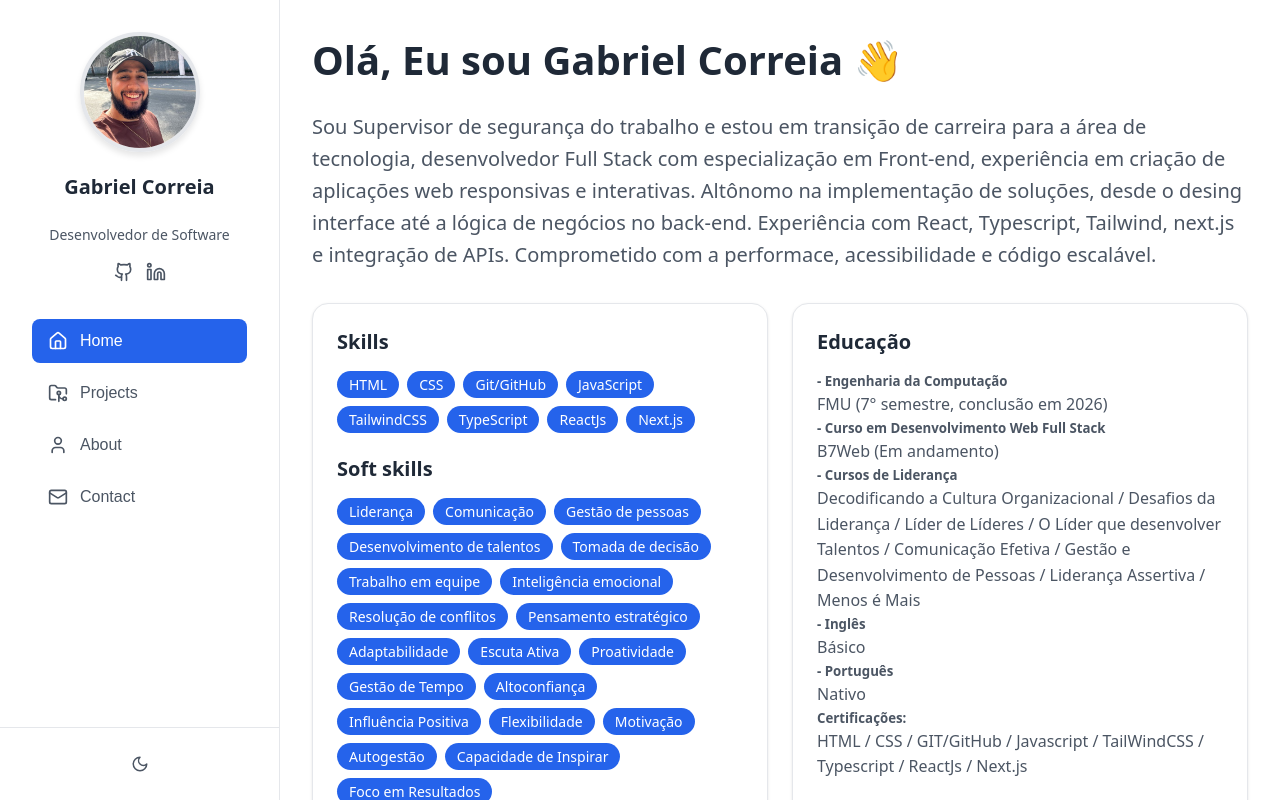
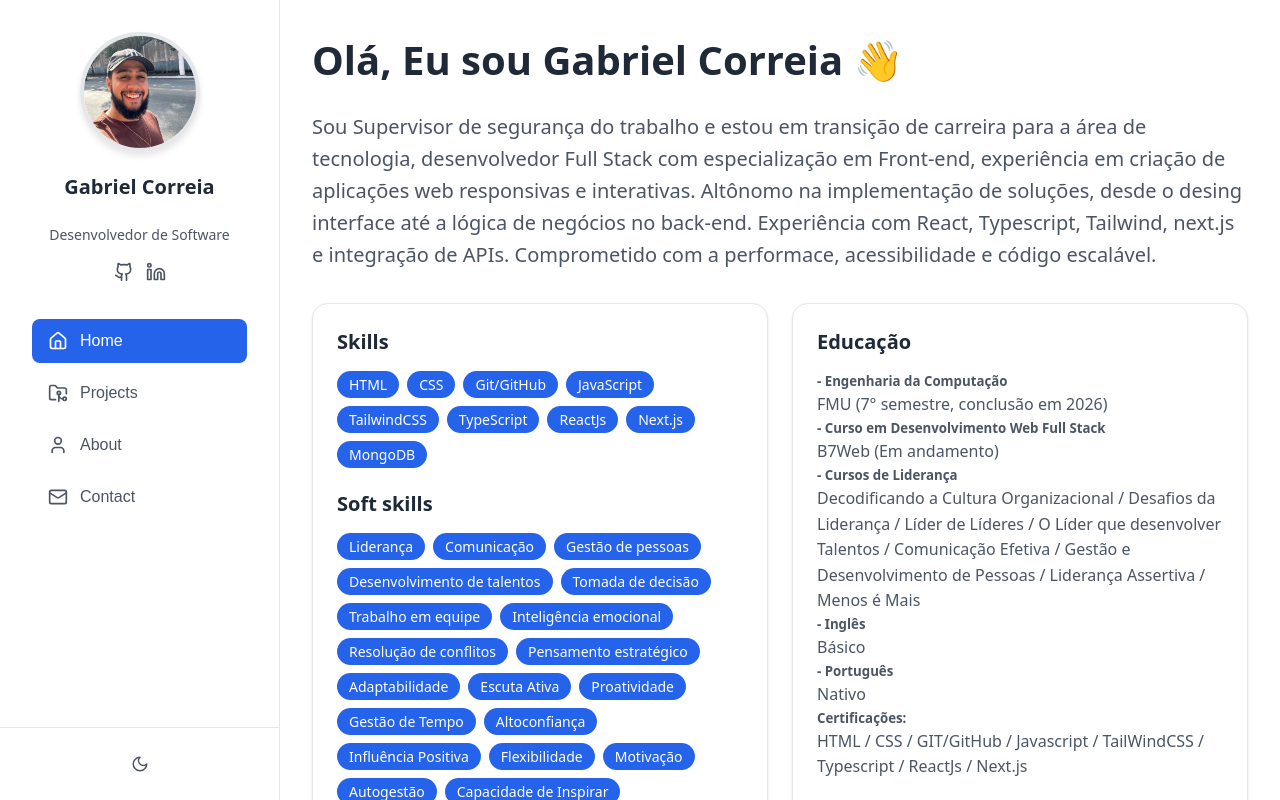
Before and after one commit to GabrielCorreiadev/Portfolio, a React (Vite) app: page / in a window 1280 px wide. Shown: the top 800 px of the page. Built offline with nearby package versions, Linux system fonts and the light colour scheme.

Commit message:
foi adicionado mais uma tecnologia as minhas skills

```diff
--- a/src/Components/HomeSection.tsx
+++ b/src/Components/HomeSection.tsx
@@ -55,7 +55,7 @@ const HomeSection: React.FC<HomeSectionProps> = ({ onNavigateToProjects }) => {
             animate="show"
           >
             {['HTML', 'CSS', 'Git/GitHub', 'JavaScript', 'TailwindCSS', 'TypeScript', 'ReactJs',
-              'Next.js',,,].map((skill, index) => (
+              'Next.js', 'MongoDB',,,].map((skill, index) => (
               <motion.span
                 key={skill}
                 className="skill-tag"
```
